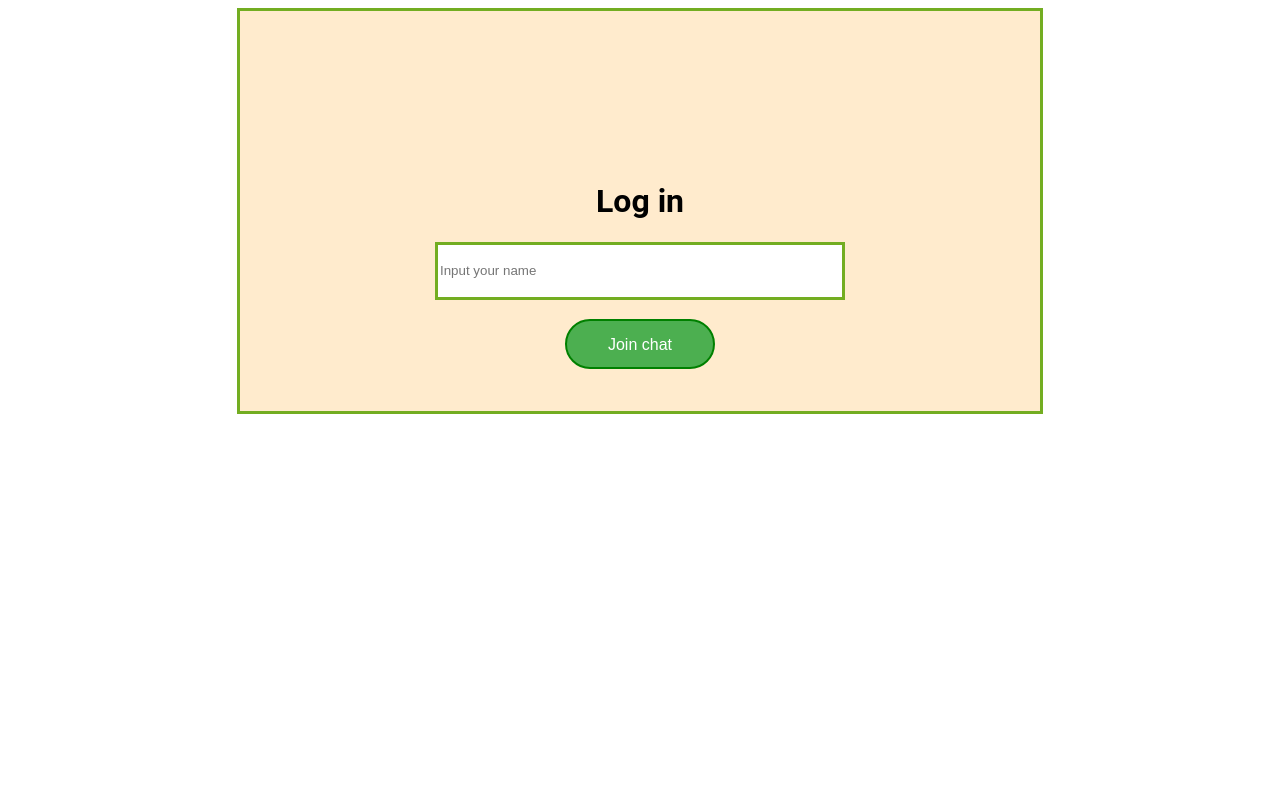
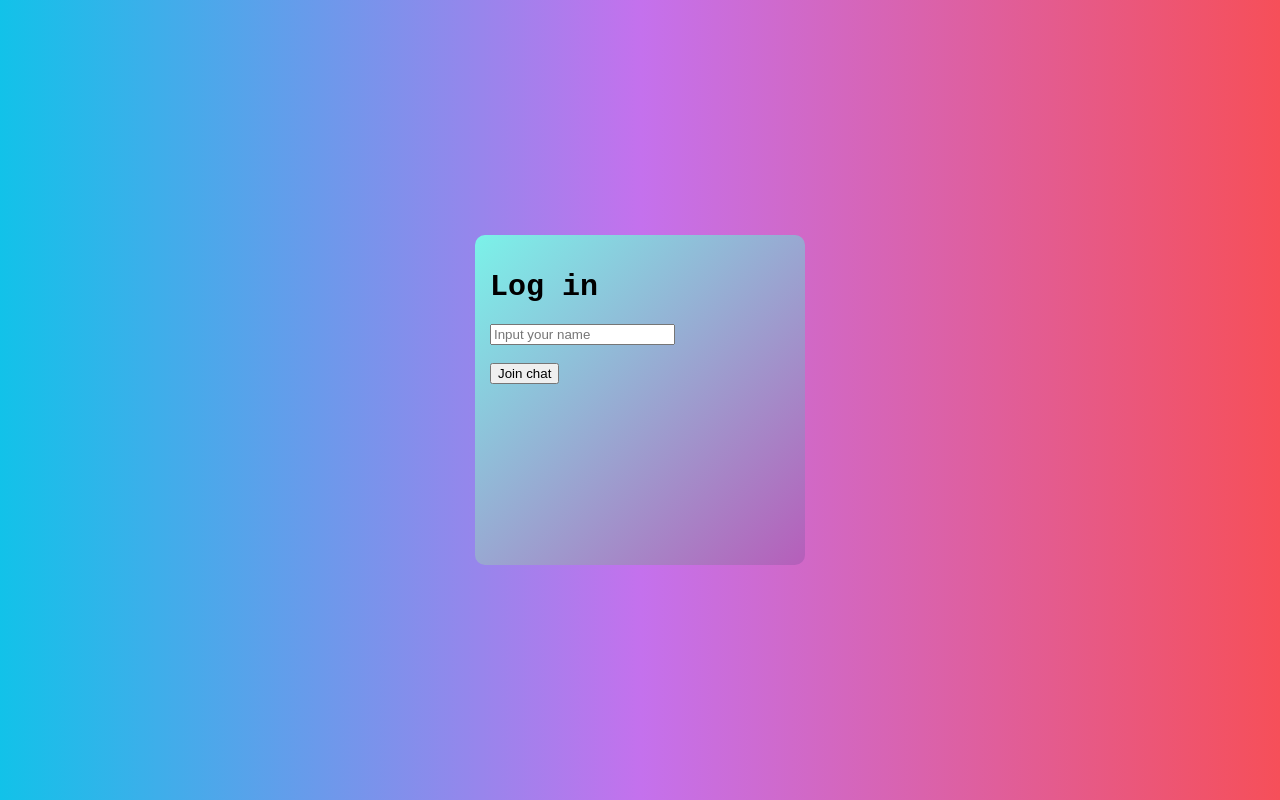
Before and after one commit to Bumpap/WebNCGK, a website: page public/index.html in a window 1280 px wide. Drawn offline with Linux system fonts and the light colour scheme.

Commit message:
chỉnh css

```diff
--- a/public/index.html
+++ b/public/index.html
@@ -1,5 +1,5 @@
 <!DOCTYPE html>
-<html lang="en" lang="en">
+<html  lang="en" lang="en">
 
 <head>
   <meta charset="UTF-8">
@@ -7,7 +7,7 @@
   <meta name="viewport" content="width=device-width, initial-scale=1.0">
   <title>Socket io </title>
   <style>
-    html,
+    /* html,
     body {
       height: 20%;
 
@@ -62,6 +62,32 @@
       border: 2px solid green;
       border-radius: 25px;
       text-align: center;
+    }*/
+
+    body{
+      /* background-image: url(https://images.unsplash.com/photo-1579546929662-711aa81148cf?ixlib=rb-1.2.1&ixid=MnwxMjA3fDB8MHxwaG90by1wYWdlfHx8fGVufDB8fHx8&auto=format&fit=crop&w=1170&q=80); */
+      /* background-attachment: scroll; */
+      /* background-size: cover; */
+      background: linear-gradient(to right,
+      #12c2e9, #c471ed, #f64f59);
+    }
+
+    .container {
+          position: absolute;
+          left: 50%;
+          top: 50%;
+          transform: translate(-50%, -50%);
+          background: linear-gradient(to bottom right, #7bf2e9, #b65eba);
+          background-size: cover;
+          height: 300px;
+          width: 300px;
+          border-radius: 10px;
+          padding: 15px;
+    }
+
+    h1{
+      font-family: 'Courier New', Courier, monospace;
+      font-size: 30px;
     }
   </style>
 </head>
```
